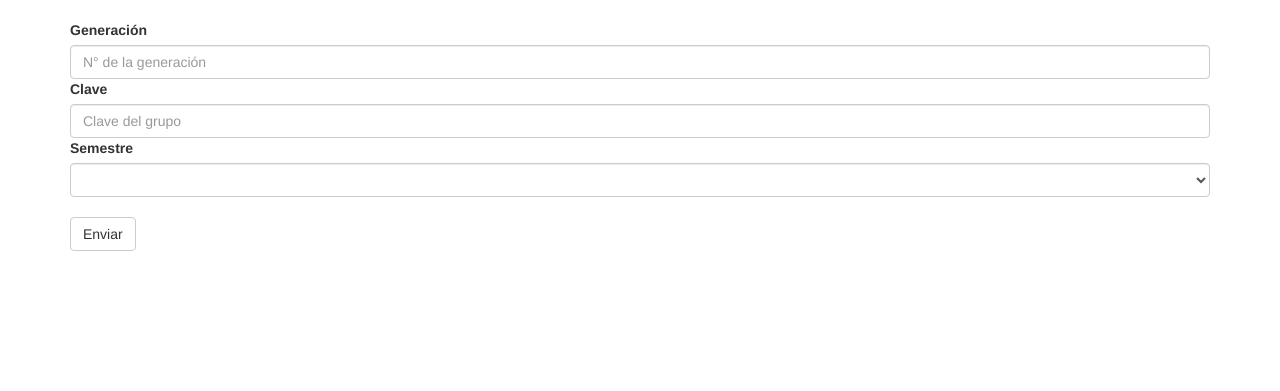
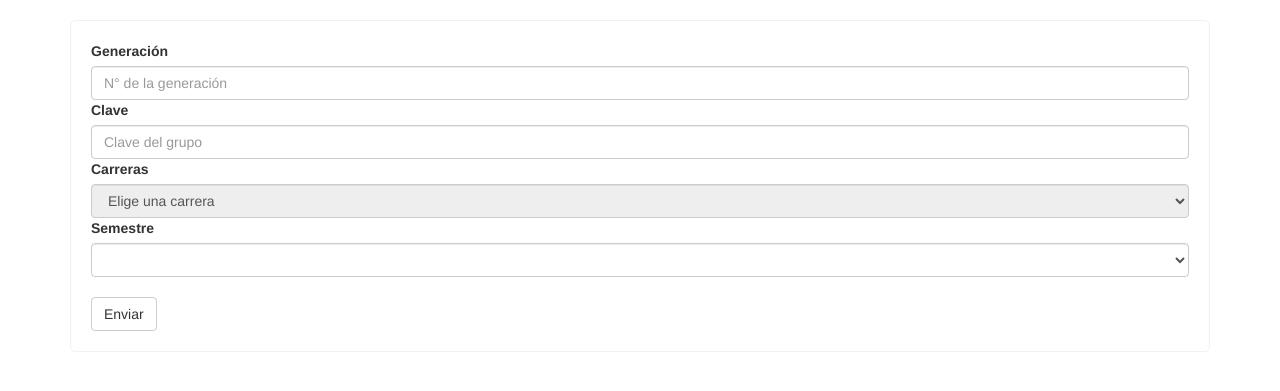
Before and after one commit to ChewyCQ/horarios-escuela, a CodeIgniter app: the page made by application/views/registrar/vista_grupo.php in a window 1280 px wide. Shown: the part 51-442 px from the top of the page. Run offline with CodeIgniter, Linux system fonts and the light colour scheme; data that the repository does not hold is empty.

Commit message:
Vista grupos (cambios)

```diff
--- a/application/views/comunes/nav.php
+++ b/application/views/comunes/nav.php
@@ -51,6 +51,7 @@
               <ul class="dropdown-menu">
                 <li><a href="#">Area de formación-Materia</a></li>
                 <li><a href="#">Maestro-Materia</a></li>
+                <li><a href="<?php echo site_url('controlador_asignar/materia_semestre'); ?>">Materia-Semestre</a></li>
               </ul>
             </li>
             <li><a href="#"><span class="glyphicon glyphicon-search"></span> Ver Horarios</a></li>
--- a/application/views/registrar/vista_grupo.php
+++ b/application/views/registrar/vista_grupo.php
@@ -5,6 +5,21 @@
     <?php $this->load->view('comunes/header'); ?>
 <head>
 	<title>Registra grupo</title>
+
+	<script type="text/javascript">
+		  $(document).ready(function(){
+		    $("#carreras").change(function(){
+		    $.ajax({
+		      url:"index.php/controlador_inicio/consulta_carrera_semestre');?>",
+		      type: "POST",
+		      data:"idCarrera="+$("#carreras").val(),
+		      success: function(opciones){
+		        $("#semestres").html(opciones);
+		      }
+		    })
+		  });
+		});
+	</script>
 </head>
 <body>
 	<?php $this->load->view('comunes/nav'); ?>
@@ -28,8 +43,19 @@
 				<input type="text" class="form-control" id="generacion" value="<?php echo $Generacion ?>" placeholder="N° de la generación" name="generacion" required pattern="([0-9]{1,4})$" oninput="check(this)">
 				<label for="generacion">Clave</label>
 				<input type="text" class="form-control" id="clave" value="<?php echo $Clave ?>" placeholder="Clave del grupo" name="clave" required pattern="([áéíóúÁÉÍÓÚñÑa-zA-Z0-9\s]{1,20})*$" oninput="check(this)">
+
+				<label for="semestre">Carreras</label>
+				<select class="form-control" name="id_carreras" id="carreras" disabled="disable">
+					<?php
+						echo '<option value="0" selected>Elige una carrera</option>';
+					foreach ($carreras as $i => $carreras)
+						echo '<option value="'.$carreras->idCarrera.'">'.$carreras->Nombre_carrera.'</option>';
+
+					?>
+				</select>
+
 				<label for="semestre">Semestre</label>
-				<select class="form-control" name="id_semestre">
+				<select class="form-control" name="id_semestre" id="semestres">
 					<?php
 					foreach ($semestres as $i => $semestres)
 						if($idSemestre==$semestres->idSemestre)
@@ -39,8 +65,6 @@
 						else{
 							echo '<option value="'.$semestres->idSemestre.'">'.$semestres->Numero_semestre.'</option>';
 						}
-
-
 					?>
 				</select>
 				<br/>
--- a/application/views/registrar/vista_materia.php
+++ b/application/views/registrar/vista_materia.php
@@ -24,6 +24,7 @@
 	  				<?php
 	  			}
 	  		?>
+	  		<h4 class="text-center"><strong>DATOS GENERALES</strong></h4>
 	  		<label for="nombre">Nombre de la materia</label>
 			<input type="text" class="form-control" id="nombre_materia" placeholder="Nombre materia"
 			required pattern="<?php echo PATRON_TEXTO_GUIONES; ?>" oninput="check(this)" name="nombre_materia"  value="<?php echo $Nombre_materia ?>">
@@ -53,11 +54,11 @@
 			  <option value="2" <?php echo $sel2;?> >Trayectos Técnicos</option>
 			  <option value="3" <?php echo $sel3;?> >Trayectos Propedéuticos</option>
 			</select>
-			<br/>
+			</br>
 			<button type="submit" class="btn btn-default">Enviar</button>
+			</form>
 		</div>
 	</div>
-
 	<?php $this->load->view('comunes/footer'); ?>
 </body>
 </html>
--- a/assets/css.css
+++ b/assets/css.css
@@ -63,3 +63,12 @@
 {
    text-align: center;
 }
+
+.form-group{
+  border: 1px solid #F1F1F1;
+  border-radius: 5px;
+  padding-top: 20px;
+  padding-left: 20px;
+  padding-right: 20px;
+  padding-bottom: 20px;
+}
```
Also changed, not shown: application/controllers/controlador_actualizar.php (+2 -6 lines), application/controllers/controlador_inicio.php (+10 -3 lines), application/controllers/controlador_registrar.php (+8 -6 lines), application/models/modelo_consultas.php (+30 -0 lines), application/models/modelo_registrar.php (+12 -0 lines).
